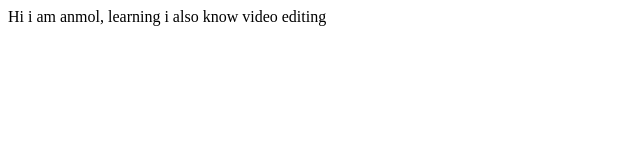
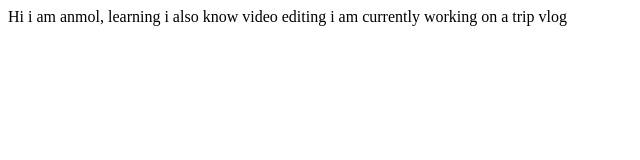
Before and after one commit to anmolmehra1717/learningnew, a plain HTML site: page index.html in a window 1280 px wide. Shown: the whole page, without its empty margins (0-640 px from the left). Drawn offline with Linux system fonts and the light colour scheme.

Commit message:
update :few more details

```diff
--- a/index.html
+++ b/index.html
@@ -9,5 +9,7 @@
 <body>
     Hi i am anmol, learning
     i also know video editing
+
+    i am currently working on a trip vlog
 </body>
 </html>
```
